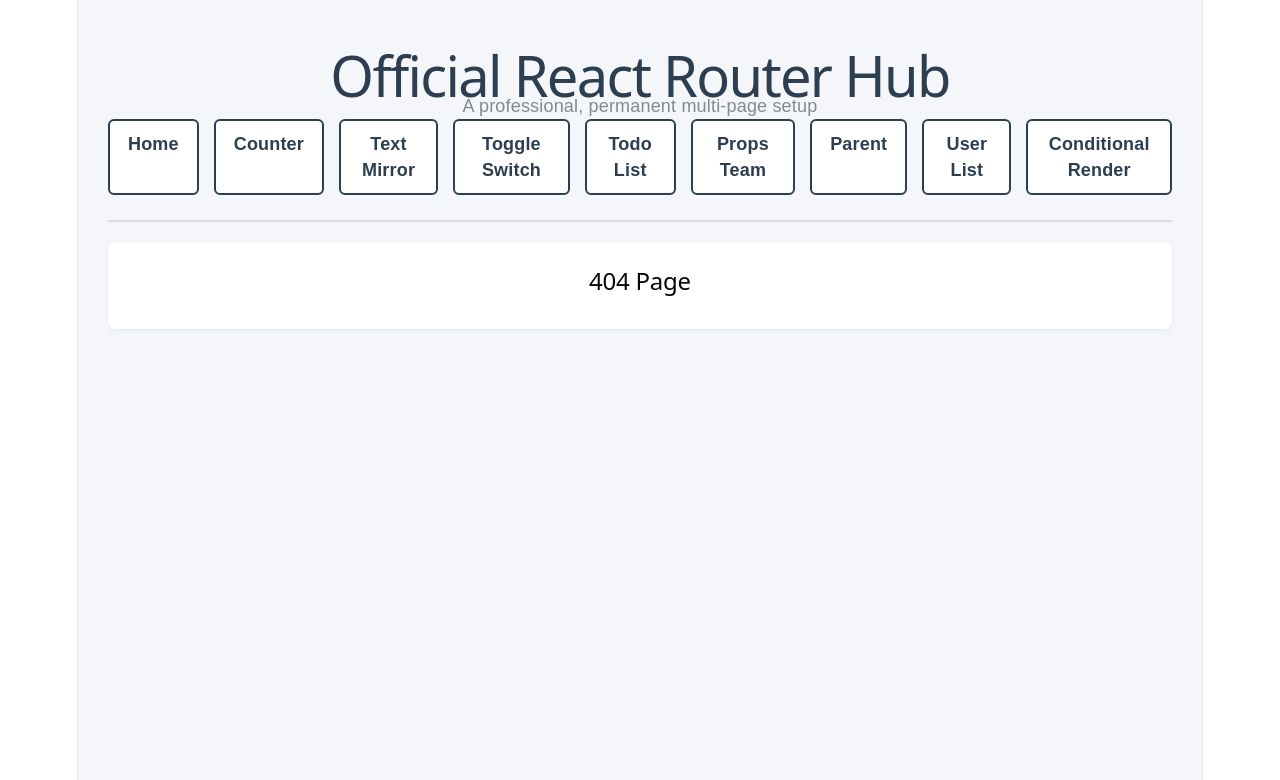
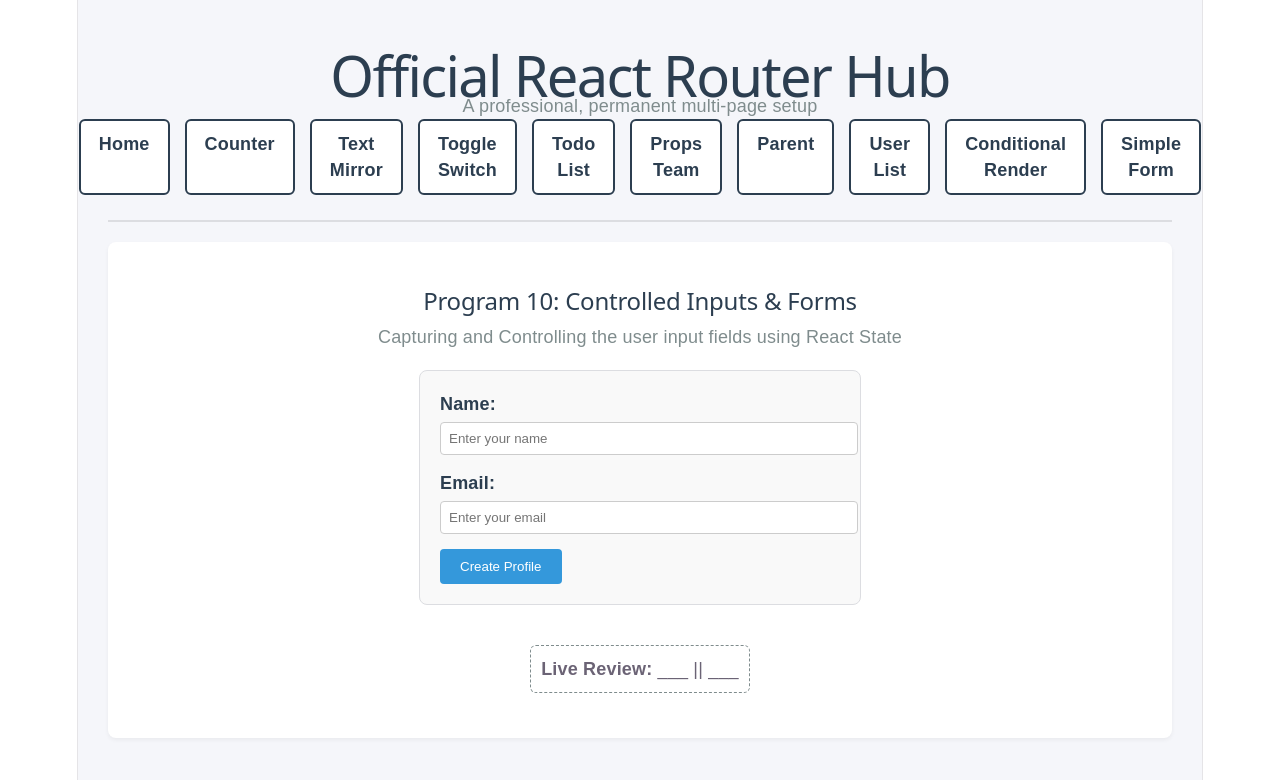
Before and after one commit to nayana649/My-React-App, a React (Vite) app: page /form in a window 1280 px wide. Before the commit this address had no page. Shown: the top 780 px of the page. Built offline with nearby package versions, Linux system fonts and the light colour scheme.

Commit message:
Fixed App.jsx default export crash and completed Program 10 Controlled Form Input

```diff
--- a/src/App.jsx
+++ b/src/App.jsx
@@ -9,6 +9,7 @@
 import ParentController from './ParentController';
 import UserList from './UserList';
 import ConditionalRender from './ConditionalRender';
+import SimpleForm from './SimpleForm';
 
 function App() {
   return (
@@ -28,6 +29,7 @@
           <Link to="/parent" style={linkStyle}>Parent</Link>
           <Link to="/users" style={linkStyle}>User List</Link>
           <Link to="/conditional" style={linkStyle}>Conditional Render</Link>
+          <Link to="/form" style={linkStyle}>Simple Form</Link>
         </nav>
 
         <hr style={{ border: '1px solid #dcdde1', margin: '20px 0' }} />
@@ -38,13 +40,15 @@
             <Route path="/counter" element={<Counter />} />
             <Route path="/mirror" element={<TextMirror />} />
             <Route path="/toggle" element={<ToggleBox />} />
-
-            {/* 2. ADD THE ROUTE MAP RULE HERE */}
             <Route path="/todo" element={<TodoList />} />
             <Route path="/team" element={<TeamPage />} />
             <Route path="/parent" element={<ParentController />} />
             <Route path="/users" element={<UserList />} />
             <Route path="/conditional" element={<ConditionalRender />} />
+
+            {/* FIXED: Changed <React to <Route */}
+            <Route path="/form" element={<SimpleForm />} />
+
             <Route path="*" element={<div style={{ textAlign: 'center' }}><h2>404 Page</h2></div>} />
           </Routes>
         </div>
--- /dev/null
+++ b/src/SimpleForm.jsx
@@ -0,0 +1,50 @@
+import React, { useState } from 'react';
+
+function SimpleForm() {
+    const [name, setName] = useState('');
+    const [email, setEmail] = useState('');
+
+    const handleSubmit = (e) => {
+        e.preventDefault();
+        alert(`Profile Created Successfully!!\nName: ${name}\nEmail: ${email}`);
+    };
+
+    return (
+        <div style={{padding: '20px', textAlign: 'center', fontFamily: 'sans-serif'}}>
+            <h2 style={{color: '#2c3e50'}}>Program 10: Controlled Inputs & Forms</h2>
+            <p style={{color: '#7f8c8d'}}>Capturing and Controlling the user input fields using React State</p>
+
+            <form
+                onSubmit={handleSubmit}
+                style={{maxWidth: '400px', margin: '20px auto', padding: '20px', border: '1px solid #dcdde1', borderRadius: '8px', backgroundColor: '#f9f9f9', textAlign: 'left'}}
+            >
+                <div style={{marginBottom: '15px'}}>
+                    <label style={{display: 'block', marginBottom: '5px', fontWeight: 'bold', color: '#2c3e50'}}>Name:</label>
+                    <input
+                        type="text"
+                        value={name}
+                        onChange={(e) => setName(e.target.value)}
+                        placeholder="Enter your name"
+                        style={{width: '100%', padding: '8px', border: '1px solid #ccc', borderRadius: '4px'}}
+                    />
+                </div>
+                <div style={{marginBottom: '15px'}}>
+                    <label style={{display: 'block', marginBottom: '5px', fontWeight: 'bold', color: '#2c3e50'}}>Email:</label>
+                    <input
+                        type="email"
+                        value={email}
+                        onChange={(e) => setEmail(e.target.value)}
+                        placeholder="Enter your email"
+                        style={{width: '100%', padding: '8px', border: '1px solid #ccc', borderRadius: '4px'}}
+                    />
+                </div>
+                <button type="submit" style={{backgroundColor: '#3498db', color: 'white', border: 'none', padding: '10px 20px', borderRadius: '4px', cursor: 'pointer'}}>Create Profile</button>
+            </form>
+            <div style={{marginTop: '20px', padding: '10px', display: 'inline-block', border: '1px dashed #7f8c8d', borderRadius: '6px', backgroundColor: '#fff'}}>
+                <strong>Live Review:</strong> {name || '___'} || {email || '___'}
+            </div>
+        </div>
+    );
+}
+
+export default SimpleForm;
```
